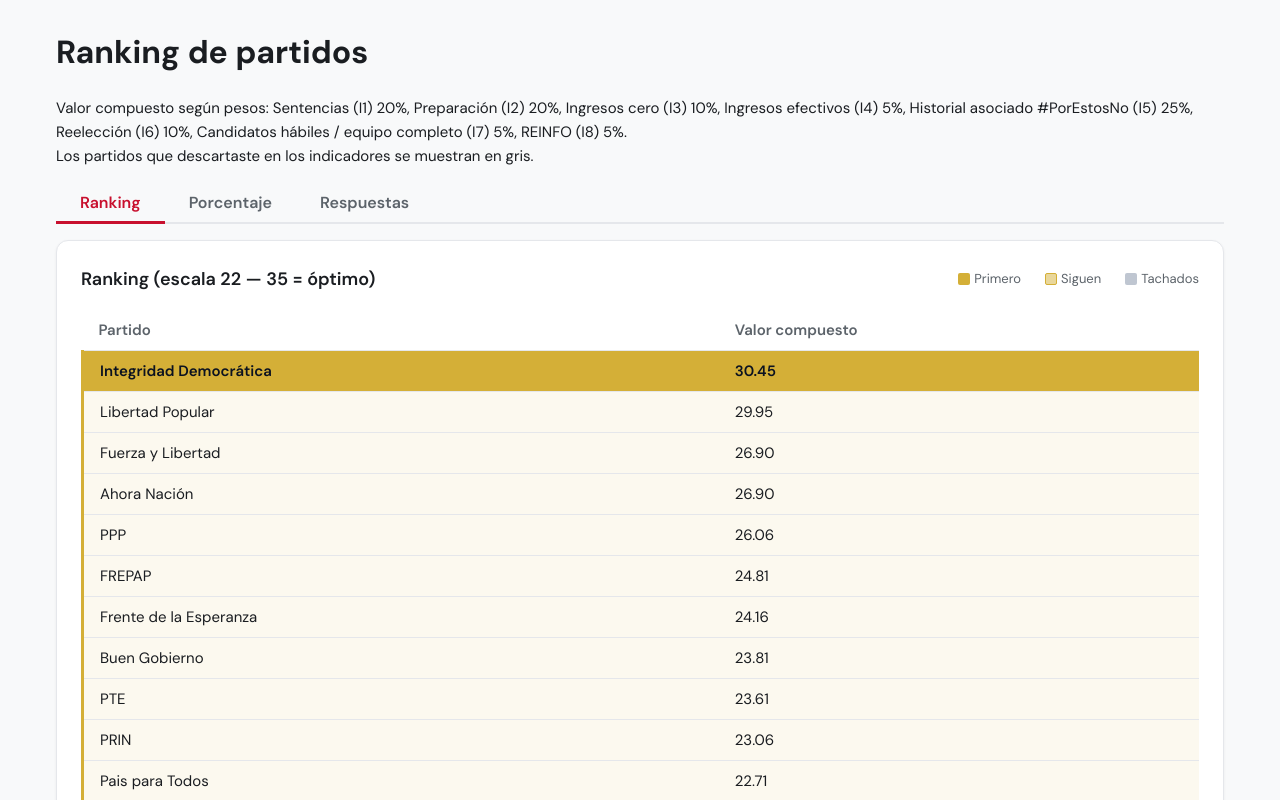
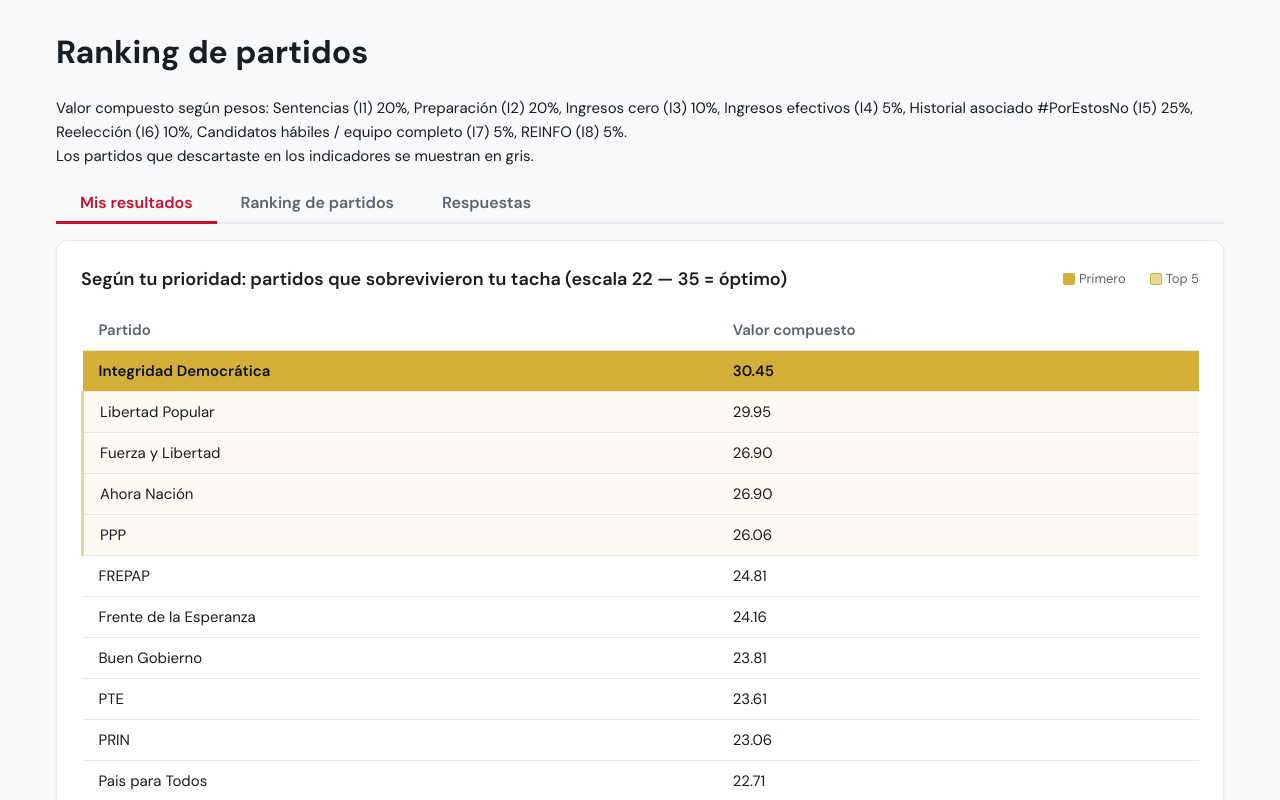
Before and after one commit to Edwindeza/porestospensaremos, a React (Vite) app: page /ranking in a window 1280 px wide. Shown: the top 800 px of the page. Built offline with nearby package versions, Linux system fonts and the light colour scheme.

Commit message:
Encuesta final

```diff
--- a/src/index.css
+++ b/src/index.css
@@ -810,6 +810,29 @@ body {
   opacity: 0.6;
 }
 
+.encuesta-alert {
+  padding: var(--space-lg);
+  border-radius: var(--radius);
+  margin-bottom: var(--space-lg);
+  border: 1px solid var(--color-border);
+}
+
+.encuesta-alert--cero {
+  background: rgba(200, 30, 46, 0.08);
+  border-color: var(--color-accent);
+}
+
+.encuesta-alert-text {
+  margin: 0 0 var(--space-sm);
+  font-size: 0.95rem;
+  color: var(--color-text);
+}
+
+.encuesta-alert-text:last-child {
+  margin-bottom: 0;
+  font-weight: 600;
+}
+
 .encuesta-progress-count {
   font-weight: 700;
   font-size: 0.95rem;
@@ -1526,22 +1549,29 @@ a:not(.btn):not(.app-logo):not(.app-nav a):hover {
 }
 
 /* Tablas: filas descartadas */
-.fila-siguen {
-  border-left: 3px solid var(--peru-gold);
-}
-
-.fila-siguen td {
-  background: rgba(212, 175, 55, 0.08);
-}
-
-.fila-descartada {
-  opacity: 0.7;
-  background: var(--gray-neutral);
-}
-
-.fila-descartada td {
-  color: var(--color-text-muted);
-  background: var(--gray-neutral);
+/* Solo resaltamos los primeros 5; el resto queda normal */
+.ranking-top5 {
+  border-left: 3px solid rgba(212, 175, 55, 0.5);
+}
+
+.ranking-top5 td {
+  background: rgba(212, 175, 55, 0.06);
+}
+
+/* Tachados: señal sutil para no perder contraste en modo oscuro */
+.fila-tachado td {
+  color: var(--color-text-muted);
+  border-left: 2px solid var(--color-border);
+}
+
+@media (prefers-color-scheme: dark) {
+  .ranking-top5 td {
+    background: rgba(212, 175, 55, 0.12);
+  }
+  .fila-tachado td {
+    color: var(--color-text-muted);
+    opacity: 0.9;
+  }
 }
 
 /* Tablas ranking */
@@ -1587,13 +1617,13 @@ a:not(.btn):not(.app-logo):not(.app-nav a):hover {
   background-color: var(--peru-gold);
 }
 
-.ranking-leyenda-siguen {
+.ranking-leyenda-top5 {
   background-color: rgba(212, 175, 55, 0.5);
   border: 1px solid var(--peru-gold);
 }
 
 .ranking-leyenda-descartado {
-  background-color: var(--gray-neutral);
+  background-color: var(--color-border);
 }
 
 .ranking-tabs {
@@ -1666,6 +1696,29 @@ a:not(.btn):not(.app-logo):not(.app-nav a):hover {
   font-size: 0.95rem;
 }
 
+.ranking-alert {
+  padding: var(--space-lg);
+  border-radius: var(--radius);
+  margin-bottom: var(--space-lg);
+  border: 1px solid var(--color-border);
+}
+
+.ranking-alert--cero {
+  background: rgba(200, 30, 46, 0.08);
+  border-color: var(--color-accent);
+}
+
+.ranking-alert-text {
+  margin: 0 0 var(--space-sm);
+  font-size: 0.95rem;
+  color: var(--color-text);
+}
+
+.ranking-alert-text:last-child {
+  margin-bottom: 0;
+  font-weight: 600;
+}
+
 .page-links-ranking {
   margin-top: var(--space-xl);
 }
@@ -1696,6 +1749,13 @@ a:not(.btn):not(.app-logo):not(.app-nav a):hover {
   font-variant-numeric: tabular-nums;
 }
 
+.ranking-sin-resultados {
+  text-align: center;
+  color: var(--color-text-muted);
+  font-style: italic;
+  padding: var(--space-xl) !important;
+}
+
 .ranking-top1 {
   background-color: var(--peru-gold);
   color: var(--peru-gold-dark);
--- a/src/pages/Ranking.jsx
+++ b/src/pages/Ranking.jsx
@@ -11,7 +11,7 @@ function formatValor(v) {
 
 export default function Ranking() {
   const navigate = useNavigate()
-  const [tabActivo, setTabActivo] = useState('ranking')
+  const [tabActivo, setTabActivo] = useState('mis-resultados')
   const ranking = useDataStore((s) => s.ranking)
   const descartadosTotal = useDataStore((s) => s.descartadosTotal)
   const reiniciar = useDataStore((s) => s.reiniciar)
@@ -33,7 +33,7 @@ export default function Ranking() {
   const partidos = ranking.partidos || []
   const pesos = ranking.pesos || {}
   const ordenados35 = [...partidos].sort((a, b) => (b.valor35 ?? -1) - (a.valor35 ?? -1))
-  const ordenados100 = [...partidos].sort((a, b) => (b.valor100 ?? -1) - (a.valor100 ?? -1))
+  const sobrevivientes35 = ordenados35.filter((p) => !descartadosTotal.has(p.nombre))
 
   const etiquetasPesos = {
     sentencias: 'Sentencias (I1)',
@@ -64,7 +64,29 @@ export default function Ranking() {
           Los partidos que descartaste en los indicadores se muestran en gris.
         </p>
 
-        <div className="ranking-tabs" role="tablist" aria-label="Ranking y Porcentaje">
+        {partidos.length > 0 && descartadosTotal.size >= partidos.length && (
+          <div className="ranking-alert ranking-alert--cero" role="alert">
+            <p className="ranking-alert-text">
+              Tus tolerancias indican que no aceptas a ninguno, pero eso genera un voto nulo o blanco que favorece a los #PorEstosNo.
+            </p>
+            <p className="ranking-alert-text">
+              Reconfigura tus tolerancias para ver qué partidos podrías aceptar.
+            </p>
+          </div>
+        )}
+
+        <div className="ranking-tabs" role="tablist" aria-label="Mis resultados, Ranking y más">
+          <button
+            type="button"
+            role="tab"
+            aria-selected={tabActivo === 'mis-resultados'}
+            aria-controls="panel-mis-resultados"
+            id="tab-mis-resultados"
+            className={`ranking-tab ${tabActivo === 'mis-resultados' ? 'ranking-tab-activo' : ''}`}
+            onClick={() => setTabActivo('mis-resultados')}
+          >
+            Mis resultados
+          </button>
           <button
             type="button"
             role="tab"
@@ -74,18 +96,7 @@ export default function Ranking() {
             className={`ranking-tab ${tabActivo === 'ranking' ? 'ranking-tab-activo' : ''}`}
             onClick={() => setTabActivo('ranking')}
           >
-            Ranking
-          </button>
-          <button
-            type="button"
-            role="tab"
-            aria-selected={tabActivo === 'porcentaje'}
-            aria-controls="panel-porcentaje"
-            id="tab-porcentaje"
-            className={`ranking-tab ${tabActivo === 'porcentaje' ? 'ranking-tab-activo' : ''}`}
-            onClick={() => setTabActivo('porcentaje')}
-          >
-            Porcentaje
+            Ranking de partidos
           </button>
           <button
             type="button"
@@ -100,18 +111,65 @@ export default function Ranking() {
           </button>
         </div>
 
-        {tabActivo === 'ranking' && (
-        <div className="card" id="panel-ranking" role="tabpanel" aria-labelledby="tab-ranking">
+        {tabActivo === 'mis-resultados' && (
+        <div className="card" id="panel-mis-resultados" role="tabpanel" aria-labelledby="tab-mis-resultados">
           <div className="ranking-tabla-header">
-            <h2 className="ranking-tabla-titulo">Ranking (escala 22 — 35 = óptimo)</h2>
+            <h2 className="ranking-tabla-titulo">Según tu prioridad: partidos que sobrevivieron tu tacha (escala 22 — 35 = óptimo)</h2>
             <div className="ranking-leyenda" aria-label="Leyenda por colores">
               <span className="ranking-leyenda-item">
                 <span className="ranking-leyenda-dot ranking-leyenda-top1" aria-hidden="true" />
                 Primero
               </span>
               <span className="ranking-leyenda-item">
-                <span className="ranking-leyenda-dot ranking-leyenda-siguen" aria-hidden="true" />
-                Siguen
+                <span className="ranking-leyenda-dot ranking-leyenda-top5" aria-hidden="true" />
+                Top 5
+              </span>
+            </div>
+          </div>
+          <div className="table-wrap">
+            <table className="ranking-tabla">
+              <thead>
+                <tr>
+                  <th scope="col">Partido</th>
+                  <th scope="col">Valor compuesto</th>
+                </tr>
+              </thead>
+              <tbody>
+                {sobrevivientes35.length === 0 ? (
+                  <tr>
+                    <td colSpan={2} className="ranking-sin-resultados">Ningún partido pasó tus filtros. Reconfigura tus tolerancias.</td>
+                  </tr>
+                ) : (
+                  sobrevivientes35.map(({ nombre, valor35 }, index) => {
+                    const top1 = index === 0
+                    const top5 = index < 5
+                    const clase = top1 ? 'ranking-top1' : top5 ? 'ranking-top5' : ''
+                    return (
+                      <tr key={nombre} className={clase}>
+                        <td>{nombre}</td>
+                        <td className="ranking-valor">{formatValor(valor35)}</td>
+                      </tr>
+                    )
+                  })
+                )}
+              </tbody>
+            </table>
+          </div>
+        </div>
+        )}
+
+        {tabActivo === 'ranking' && (
+        <div className="card" id="panel-ranking" role="tabpanel" aria-labelledby="tab-ranking">
+          <div className="ranking-tabla-header">
+            <h2 className="ranking-tabla-titulo">Ranking de partidos (escala 22 — 35 = óptimo)</h2>
+            <div className="ranking-leyenda" aria-label="Leyenda por colores">
+              <span className="ranking-leyenda-item">
+                <span className="ranking-leyenda-dot ranking-leyenda-top1" aria-hidden="true" />
+                Primero
+              </span>
+              <span className="ranking-leyenda-item">
+                <span className="ranking-leyenda-dot ranking-leyenda-top5" aria-hidden="true" />
+                Top 5
               </span>
               <span className="ranking-leyenda-item">
                 <span className="ranking-leyenda-dot ranking-leyenda-descartado" aria-hidden="true" />
@@ -129,58 +187,17 @@ export default function Ranking() {
               </thead>
               <tbody>
                 {ordenados35.map(({ nombre, valor35 }, index) => {
-                  const descartado = descartadosTotal.has(nombre)
+                  const tachado = descartadosTotal.has(nombre)
                   const top1 = index === 0
-                  const siguen = !descartado
+                  const top5 = index < 5
+                  const clase = [
+                    tachado ? 'fila-tachado' : '',
+                    top1 ? 'ranking-top1' : top5 ? 'ranking-top5' : ''
+                  ].filter(Boolean).join(' ')
                   return (
-                    <tr key={nombre} className={[descartado ? 'fila-descartada' : '', siguen ? 'fila-siguen' : '', top1 ? 'ranking-top1' : ''].filter(Boolean).join(' ')}>
+                    <tr key={nombre} className={clase}>
                       <td>{nombre}</td>
                       <td className="ranking-valor">{formatValor(valor35)}</td>
-                    </tr>
-                  )
-                })}
-              </tbody>
-            </table>
-          </div>
-        </div>
-        )}
-
-        {tabActivo === 'porcentaje' && (
-        <div className="card" id="panel-porcentaje" role="tabpanel" aria-labelledby="tab-porcentaje">
-          <div className="ranking-tabla-header">
-            <h2 className="ranking-tabla-titulo">Porcentaje (escala 86 — 100 = óptimo)</h2>
-            <div className="ranking-leyenda" aria-label="Leyenda por colores">
-              <span className="ranking-leyenda-item">
-                <span className="ranking-leyenda-dot ranking-leyenda-top1" aria-hidden="true" />
-                Primero
-              </span>
-              <span className="ranking-leyenda-item">
-                <span className="ranking-leyenda-dot ranking-leyenda-siguen" aria-hidden="true" />
-                Siguen
-              </span>
-              <span className="ranking-leyenda-item">
-                <span className="ranking-leyenda-dot ranking-leyenda-descartado" aria-hidden="true" />
-                Tachados
-              </span>
-            </div>
-          </div>
-          <div className="table-wrap">
-            <table className="ranking-tabla">
-              <thead>
-                <tr>
-                  <th scope="col">Partido</th>
-                  <th scope="col">Valor compuesto</th>
-                </tr>
-              </thead>
-              <tbody>
-                {ordenados100.map(({ nombre, valor100 }, index) => {
-                  const descartado = descartadosTotal.has(nombre)
-                  const top1 = index === 0
-                  const siguen = !descartado
-                  return (
-                    <tr key={nombre} className={[descartado ? 'fila-descartada' : '', siguen ? 'fila-siguen' : '', top1 ? 'ranking-top1' : ''].filter(Boolean).join(' ')}>
-                      <td>{nombre}</td>
-                      <td className="ranking-valor">{formatValor(valor100)}</td>
                     </tr>
                   )
                 })}
```
Also changed, not shown: src/pages/Encuesta.jsx (+11 -0 lines).
